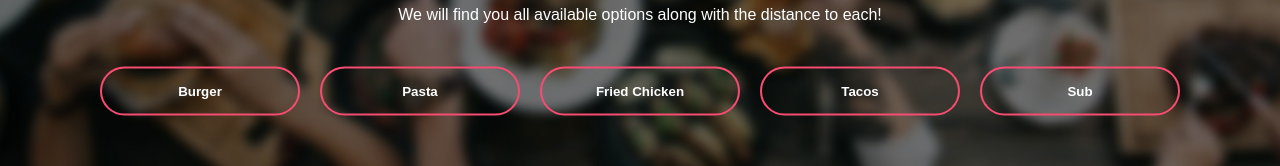
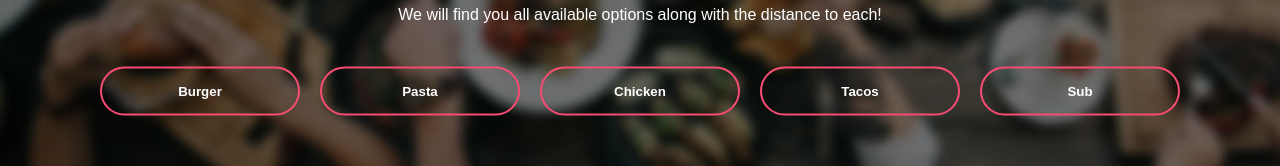
Before and after one commit to ColeGarboski/ChowNow, a Vue app: page /#/ in a window 1280 px wide. Shown: the part 474-640 px from the top of the page. Built offline with nearby package versions, Linux system fonts and the light colour scheme.

Commit message:
Adds some test data

```diff
--- a/src/components/FoodMenu.vue
+++ b/src/components/FoodMenu.vue
@@ -20,7 +20,12 @@
       <div>
         <section class="container">
       <div v-for="foodItem in this.menuItems" :key="foodItem.name">
-        <FoodMenuItem v-if="IsEqual($route.params.foodType, foodItem.type)" class="card" :foodItem="foodItem"></FoodMenuItem>
+        <FoodMenuItem v-if="(IsEqual($route.params.foodType, foodItem.type))"
+                             class="card" :foodItem="foodItem"></FoodMenuItem>
+                             <!--<FoodMenuItem v-if="(IsEqual($route.params.foodType, foodItem.type)) &&
+                            (foodItem.glutenFree == this.isGlutenFree) &&
+                            (foodItem.vegan == this.isVegan)"
+                             class="card" :foodItem="foodItem"></FoodMenuItem>-->
       </div>
     </section>
         </div>
--- a/src/components/HomePage.vue
+++ b/src/components/HomePage.vue
@@ -20,7 +20,7 @@
         <div>
           <router-link to="/chow/burger" tag="button">Burger</router-link>
           <router-link to="/chow/pasta" tag="button">Pasta</router-link>
-          <router-link to="/chow/chicken" tag="button">Fried Chicken</router-link>
+          <router-link to="/chow/chicken" tag="button">Chicken</router-link>
           <router-link to="/chow/tacos" tag="button">Tacos</router-link>
           <router-link to="/chow/sub" tag="button">Sub</router-link>
         </div>
```
Also changed, not shown: ChowNow database.txt.
